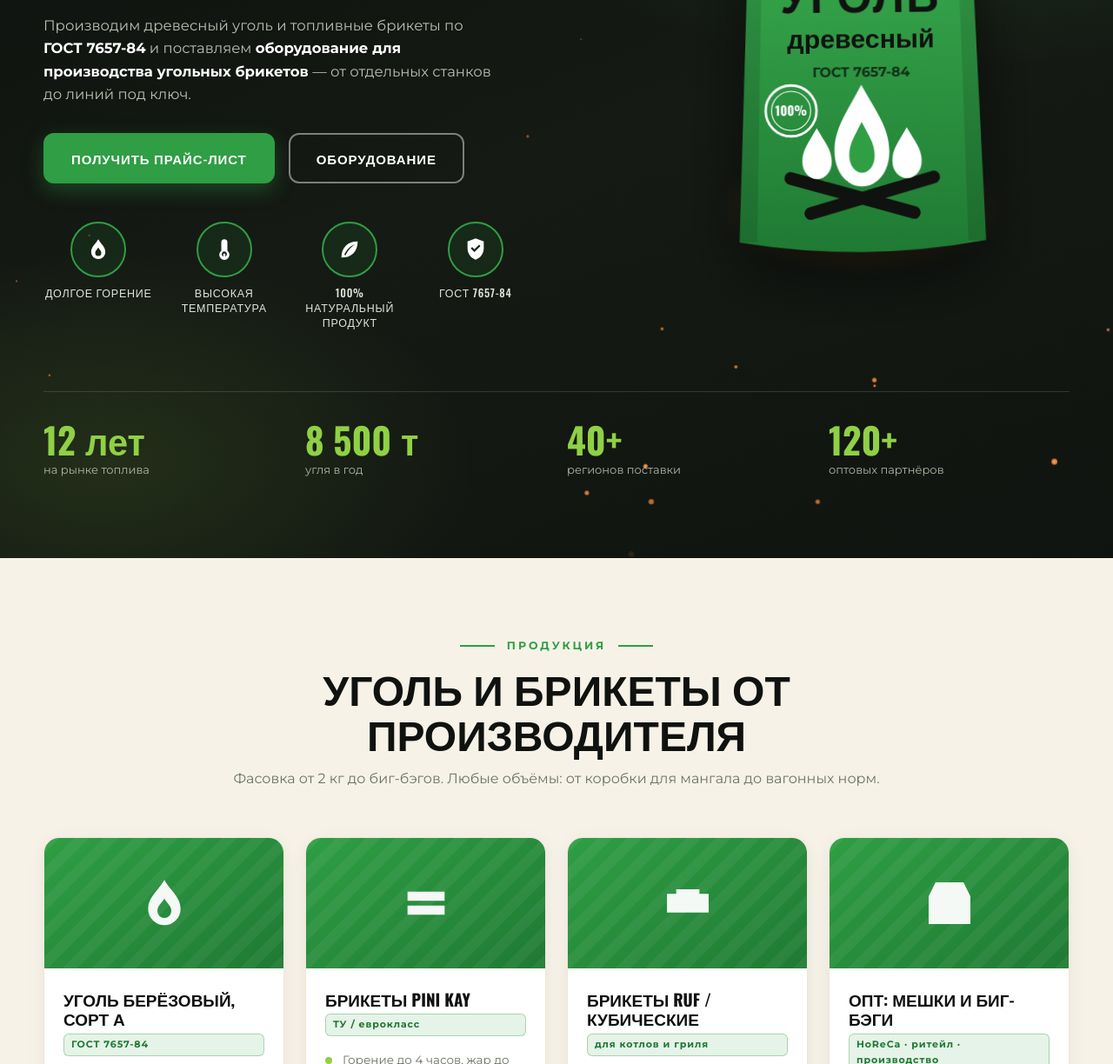
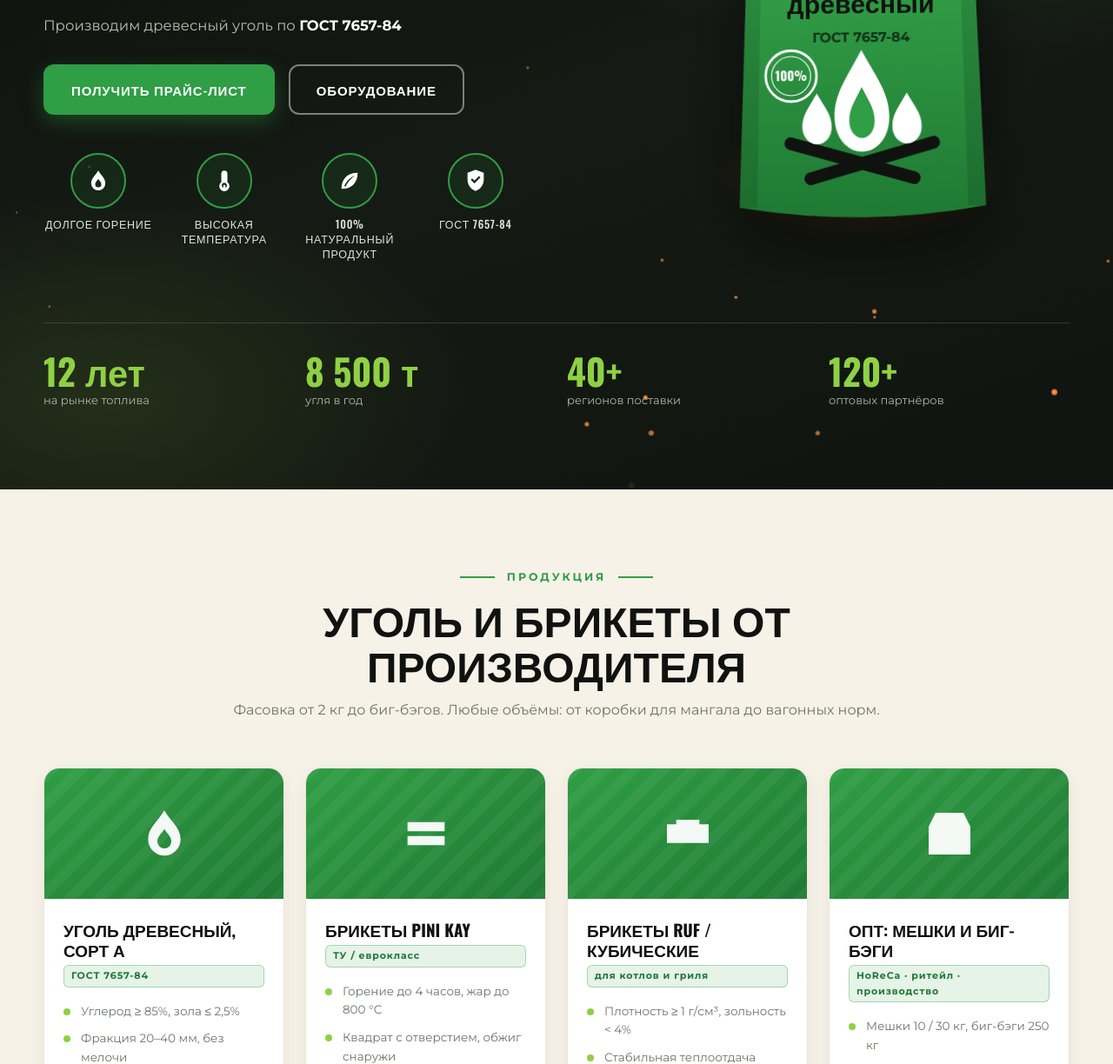
Before and after one commit to viasheslav/bestugolek.github.io, a plain HTML site: page index.html in a window 1280 px wide. Shown: the part 438-1662 px from the top of the page at 87% size. Drawn offline with nearby package versions, Linux system fonts and the light colour scheme.

Commit message:
Update index.html

```diff
--- a/index.html
+++ b/index.html
@@ -53,7 +53,7 @@
         <span class="hero-kicker">Собственное производство</span>
         <h1>Уголь<br><span class="green">древесный</span></h1>
         <p class="hero-sub">для мангала, гриля и костра</p>
-        <p class="hero-lead">Производим древесный уголь и топливные брикеты по <b>ГОСТ 7657-84</b> и поставляем <b>оборудование для производства угольных брикетов</b> — от отдельных станков до линий под ключ.</p>
+        <p class="hero-lead">Производим древесный уголь по <b>ГОСТ 7657-84</b></p>
         <div class="hero-actions">
           <a href="#contacts" class="btn btn-primary" data-interest="opt">Получить прайс-лист</a>
           <a href="#equipment" class="btn btn-ghost">Оборудование</a>
@@ -130,7 +130,7 @@
       <article class="pcard reveal">
         <div class="pcard-media"><svg viewBox="0 0 24 24"><path d="M12 2c3 5 7 7.5 7 12.5A7 7 0 0 1 5 14.5C5 9.5 9 7 12 2zm0 8c-1.4 2.2-3 3.2-3 5.4a3 3 0 0 0 6 0c0-2.2-1.6-3.2-3-5.4z"/></svg></div>
         <div class="pcard-body">
-          <h3>Уголь берёзовый, сорт А</h3>
+          <h3>Уголь древесный, сорт А</h3>
           <span class="gost">ГОСТ 7657-84</span>
           <ul>
             <li>Углерод ≥ 85%, зола ≤ 2,5%</li>
@@ -269,7 +269,7 @@
     <div class="q-text reveal">
       <span class="overline">Контроль качества</span>
       <h2>Уголь, которому доверяют</h2>
-      <p>Мы производим уголь методом пиролиза берёзовой древесины в ретортных печах — без открытого горения, сажи и посторонних примесей.</p>
+      <p>Мы производим уголь методом пиролиза древесный древесины в ретортных печах — без открытого горения, сажи и посторонних примесей.</p>
       <p>Лаборатория проверяет каждую партию по содержанию углерода, влажности и зольности. Результаты заносятся в паспорт качества, который отгружается вместе с товаром.</p>
       <div class="gost-badge"><svg viewBox="0 0 24 24"><path d="M12 1l8 3v7c0 5.2-3.4 9.6-8 11-4.6-1.4-8-5.8-8-11V4l8-3zm-1.2 13.6l6-6-1.4-1.4-4.6 4.6-2.2-2.2-1.4 1.4 3.6 3.6z"/></svg>ГОСТ 7657-84</div>
     </div>
```
